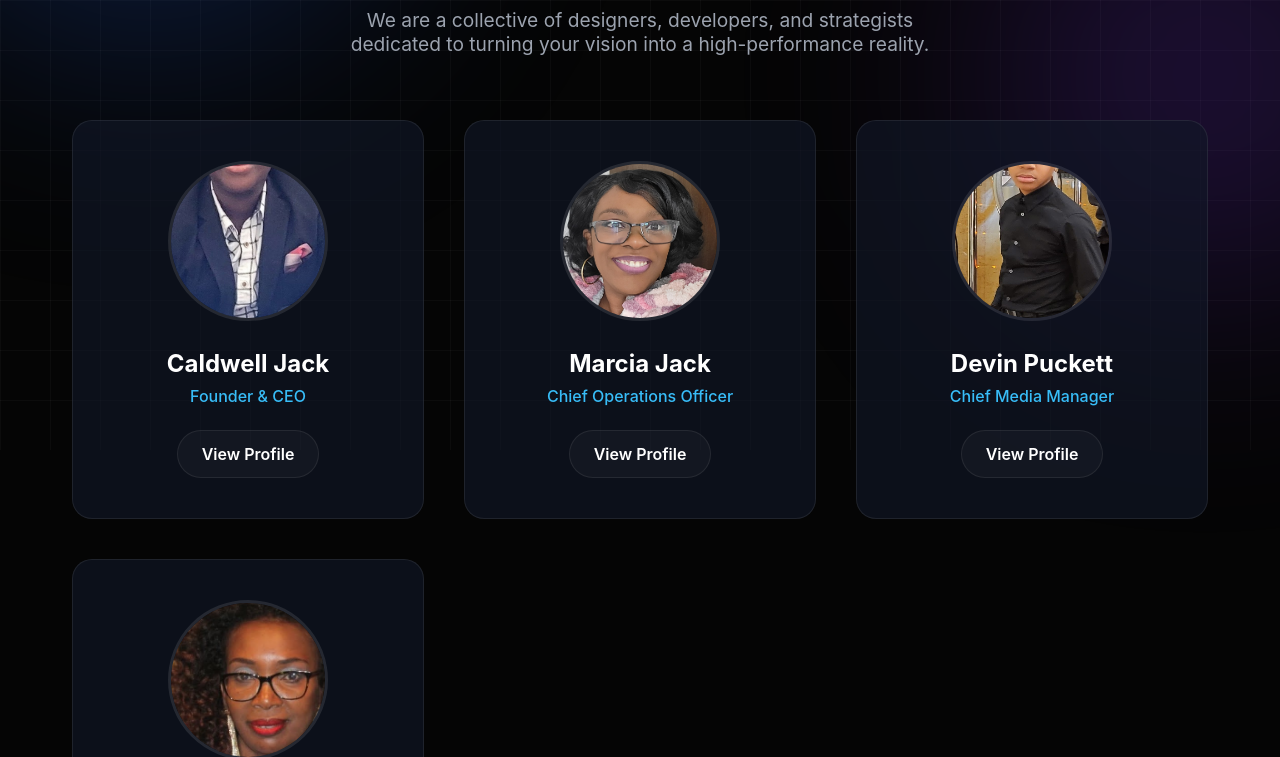
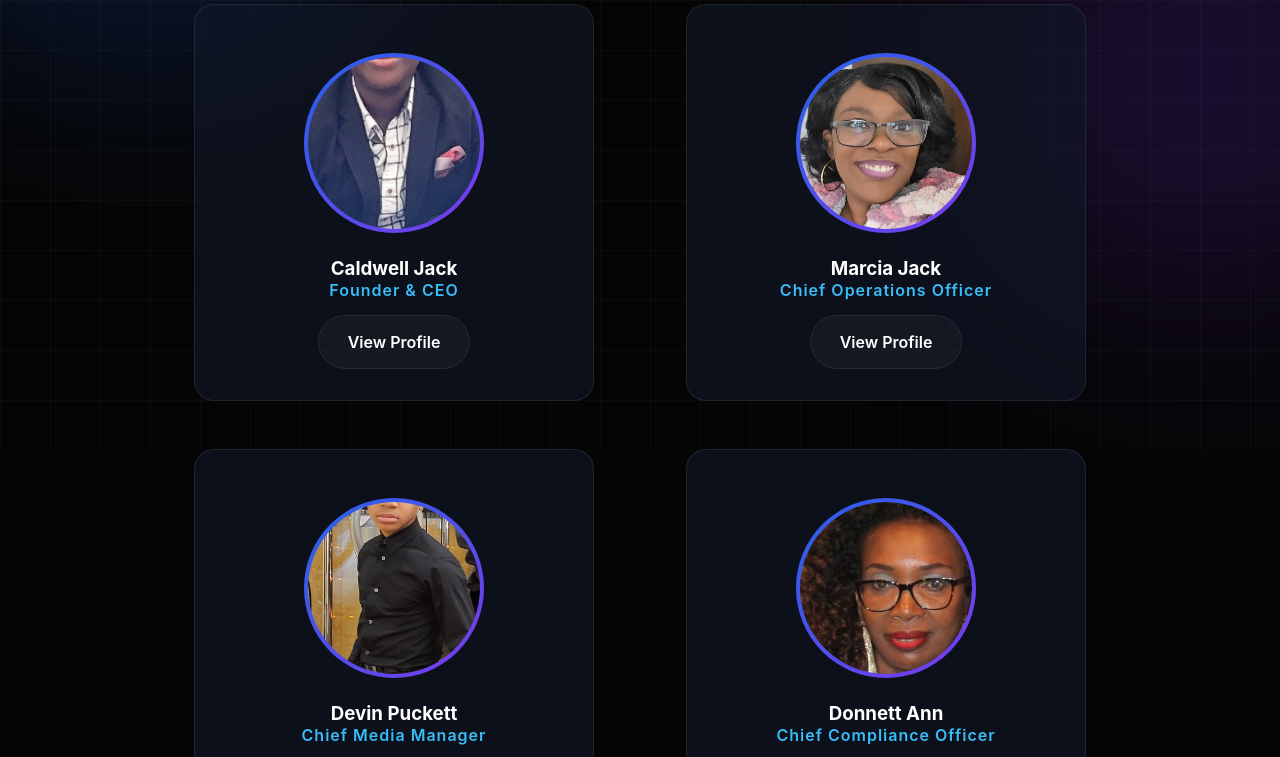
Before and after one commit to U-spe/WCS-Website, a website: page team.html in a window 1280 px wide. Shown: the part 350-1107 px from the top of the page. Drawn offline with Linux system fonts and the light colour scheme.

Commit message:
WCS: Update team.css

```diff
--- a/css/team.css
+++ b/css/team.css
@@ -1,72 +1,79 @@
 /* --- TEAM.CSS --- */
 
-.team-header {
-    text-align: center;
-    padding: 8rem 2rem 4rem;
-}
-
-.team-header h1 {
-    font-size: clamp(2.5rem, 5vw, 4rem);
-    margin-top: 1rem;
-}
-
-.team-header p {
-    color: var(--text-muted);
-    font-size: 1.2rem;
-    margin-top: 1.5rem;
-    max-width: 600px;
-    margin-left: auto;
-    margin-right: auto;
-}
+.team-header { text-align: center; padding: 8rem 2rem 4rem; }
 
 .team-grid-section {
-    max-width: 1200px;
+    max-width: 1000px; /* Constrained for 2x2 layout */
     margin: 0 auto 8rem;
     padding: 0 2rem;
 }
 
 .team-grid {
     display: grid;
-    grid-template-columns: repeat(auto-fit, minmax(260px, 1fr));
-    gap: 2.5rem;
+    grid-template-columns: repeat(2, 1fr); /* Forces 2 columns */
+    gap: 3rem;
+    justify-items: center;
 }
 
 .team-card {
     background: var(--surface);
     border: 1px solid var(--border);
     border-radius: var(--radius);
-    padding: 2.5rem 2rem;
+    padding: 3rem;
     text-align: center;
-    transition: var(--transition);
+    width: 100%;
+    max-width: 400px;
+    transition: all 0.4s ease;
+    position: relative;
+    overflow: hidden;
 }
 
+/* Gradient Border Hover Effect */
 .team-card:hover {
-    background: var(--surface-hover);
+    border-color: var(--blue);
     transform: translateY(-10px);
-    border-color: rgba(37,99,235,.4);
+    box-shadow: 0 20px 40px rgba(0,0,0,0.5);
+}
+
+.image-wrapper {
+    width: 180px;
+    height: 180px;
+    margin: 0 auto 1.5rem;
+    border-radius: 50%;
+    padding: 4px; /* Space for gradient */
+    background: linear-gradient(135deg, var(--blue), var(--purple));
+    overflow: hidden;
 }
 
 .team-card img {
-    width: 160px;
-    height: 160px;
+    width: 100%;
+    height: 100%;
     object-fit: cover;
     border-radius: 50%;
-    margin-bottom: 1.5rem;
-    border: 3px solid rgba(255,255,255,0.1);
+    transition: transform 0.5s ease;
 }
 
-.team-card h3 {
-    font-size: 1.5rem;
-    margin-bottom: 0.5rem;
+.team-card:hover img {
+    transform: scale(1.1);
 }
 
-.team-card .role {
+.role {
     color: var(--sky-blue);
-    margin-bottom: 1.5rem;
-    font-weight: 500;
+    margin-bottom: 2rem;
+    font-weight: 600;
+    letter-spacing: 1px;
 }
 
-.team-card .secondary-btn {
-    display: inline-block;
-    padding: 0.8rem 1.5rem;
+/* Culture Section */
+.culture-section {
+    max-width: 800px;
+    margin: 0 auto 8rem;
+    text-align: center;
+    padding: 4rem;
+    background: rgba(255,255,255,0.02);
+    border-radius: var(--radius);
 }
+
+@media (max-width: 768px) {
+    .team-grid { grid-template-columns: 1fr; }
+}
```
